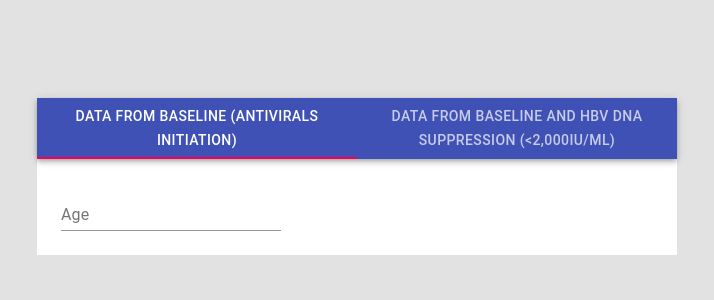
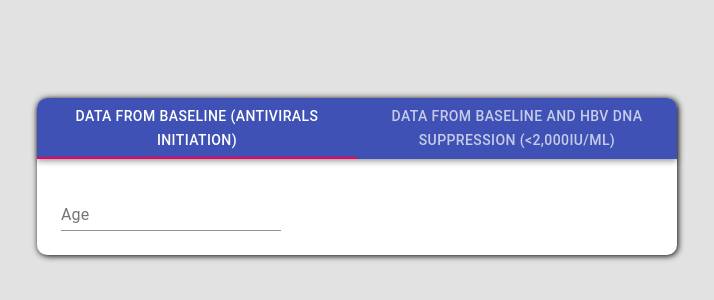
Before and after one commit to LeeSeungjae00/plan-s, a React (Create React App) app: page / in a window 1280 px wide. Shown: the part 224-524 px from the top of the page, without its empty margins (283-997 px from the left). Built offline with nearby package versions, Linux system fonts and the light colour scheme.

Commit message:
그림자 css 추가 ㅈㅂ

```diff
--- a/src/App.js
+++ b/src/App.js
@@ -12,7 +12,13 @@ const useStyles = makeStyles((theme) => ({
   root: {
     flexGrow: 1,
     backgroundColor: theme.palette.background.paper,
+    boxShadow: "1px 1px 6px 0px",
+    borderRadius: "10px"
   },
+  header : {
+    borderRadius: "10px 10px 0px 0px",
+
+  }
 }));
 
 export default function App() {
@@ -27,8 +33,11 @@ export default function App() {
     <div className="App">
       <div className="tab-rapper">
         <div className={classes.root}>
-          <AppBar position="static">
+          <AppBar
+            className = {classes.header}
+            position="static">
             <Tabs
+
               variant="fullWidth"
               value={value}
               onChange={handleChange}
```
Also changed, not shown: src/Content/tapModule.jsx (indentation only), 1 other file (tests, documents, lock files or other folders).
